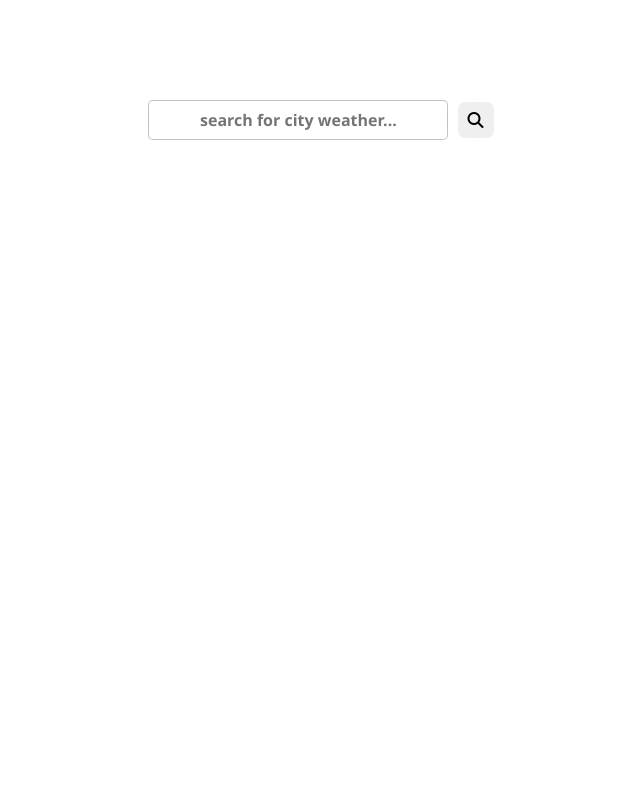
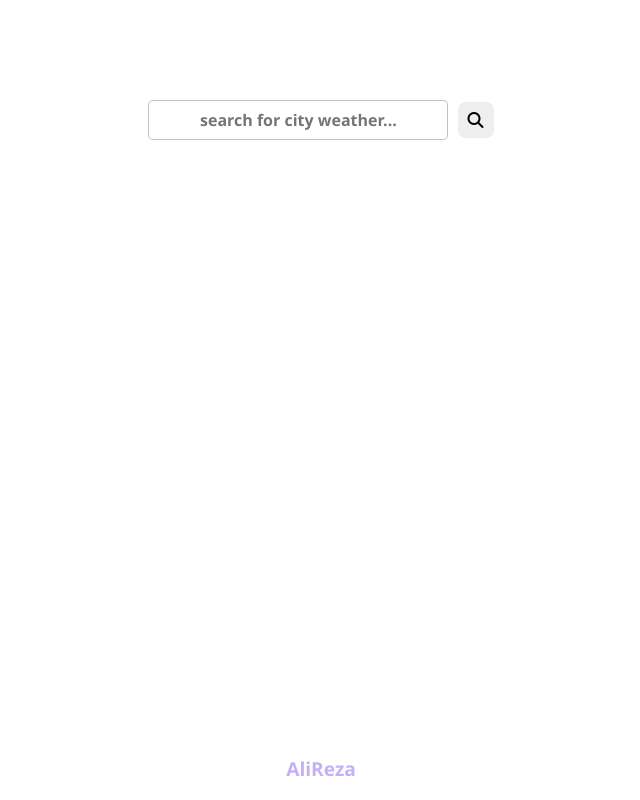
Before and after one commit to alireza-asgharii/weather-app.github.io, a plain HTML site: page index.html in a window 1280 px wide. Shown: the whole page, without its empty margins (319-959 px from the left). Drawn offline with Linux system fonts and the light colour scheme.

Commit message:
add myName

```diff
--- a/index.html
+++ b/index.html
@@ -40,6 +40,10 @@
           </div> -->
         </div>
       </div>
+
+      <h5 class="myName">
+        AliReza
+      </h5>
     </div>
 
     <script src="script3.js"></script>
--- a/style2.css
+++ b/style2.css
@@ -166,6 +166,16 @@ body {
   padding: 20px;
 }
 
+.myName {
+  position: absolute;
+  bottom: 5px;
+  left: 50%;
+  transform: translate(-50%, -50%);
+  color: #774af16f;
+  font-size: 1.2rem;
+}
+
+
 @media screen and (min-width: 500px) {
   .city {
     width: 500px;
```
